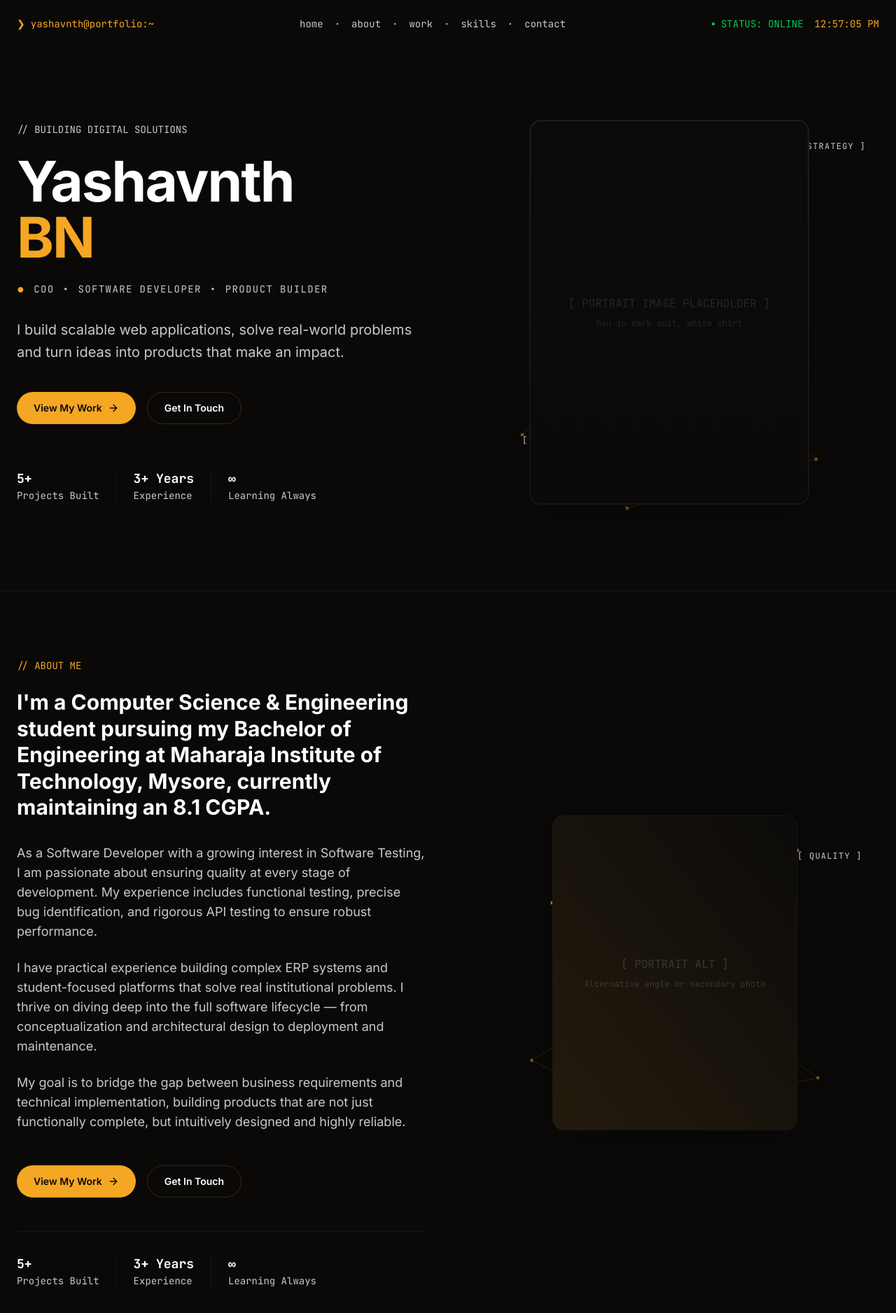
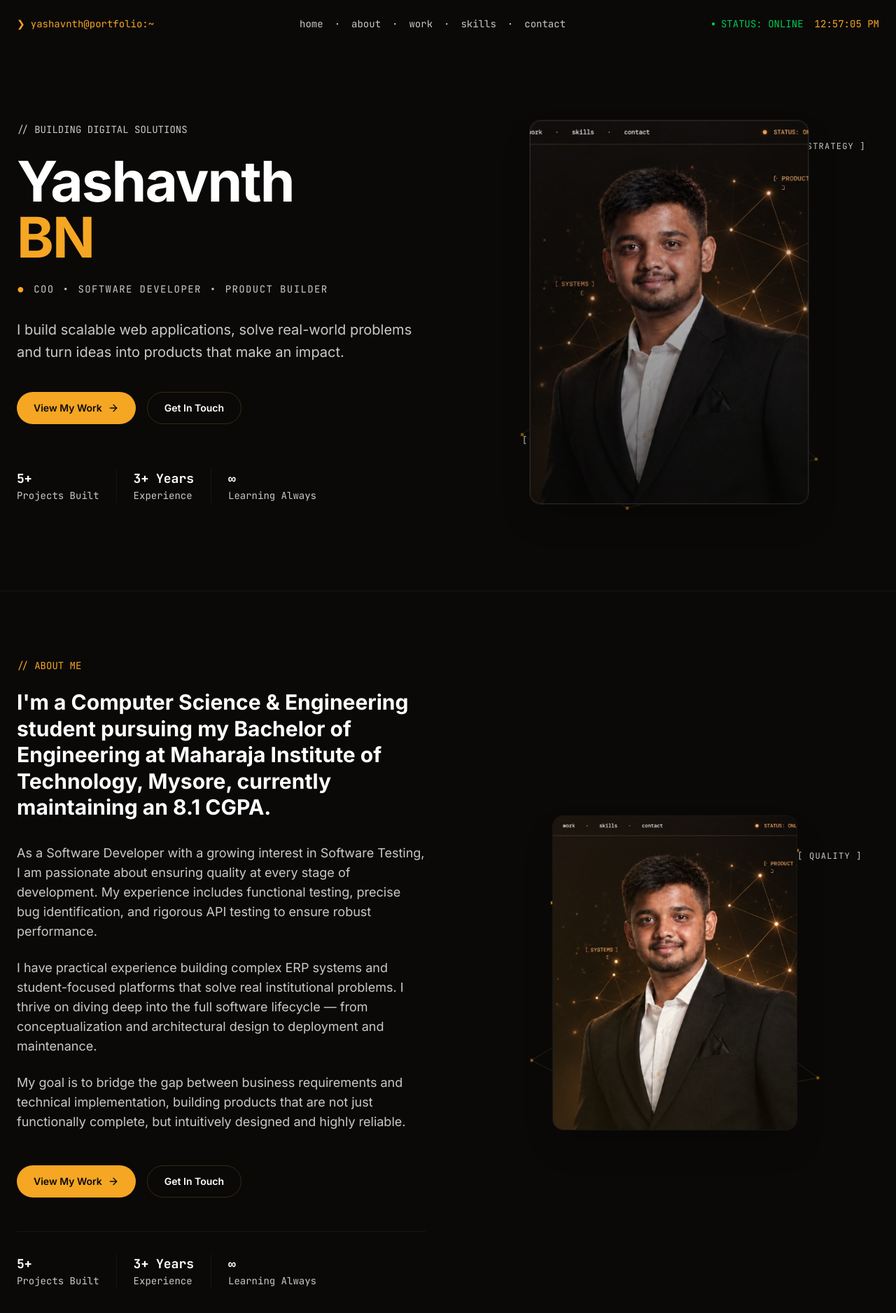
Before and after one commit to bnyashavanth-prog/profile, a React (Vite) app: page / in a window 1280 px wide. Shown: the top 1876 px of the page at 70% size. Built offline with nearby package versions, Linux system fonts and the light colour scheme.

Commit message:
Add portrait image to Hero and About sections

```diff
--- a/src/sections/About.jsx
+++ b/src/sections/About.jsx
@@ -76,12 +76,14 @@ export function About() {
           </div>
 
           <div className="absolute inset-0 z-10 flex items-center justify-center pointer-events-none">
-            <div className="w-[350px] h-[450px] bg-dark-card border border-border-subtle rounded-2xl overflow-hidden shadow-2xl relative">
-              <div className="absolute inset-0 bg-gradient-to-tr from-accent-orange/10 to-transparent"></div>
-              <div className="text-text-gray/20 font-mono text-center absolute top-1/2 left-1/2 -translate-x-1/2 -translate-y-1/2 w-full px-4">
-                [ PORTRAIT ALT ]<br/>
-                <span className="text-xs mt-2 block">Alternative angle or secondary photo</span>
-              </div>
+            <div className="w-[350px] h-[450px] bg-dark-card border border-border-subtle rounded-2xl overflow-hidden shadow-2xl relative pointer-events-auto">
+              <div className="absolute inset-0 bg-gradient-to-tr from-accent-orange/10 to-transparent z-10 pointer-events-none"></div>
+              <img
+                src="/portrait.jpg"
+                alt="Yashavnth BN Portrait"
+                className="w-full h-full object-cover object-right"
+                style={{ objectPosition: '75% center' }}
+              />
             </div>
           </div>
         </motion.div>
--- a/src/sections/Hero.jsx
+++ b/src/sections/Hero.jsx
@@ -73,13 +73,14 @@ export function Hero() {
           {/* Placeholder for portrait. Since we don't have the image file, use a stylized placeholder */}
           <div className="absolute inset-0 z-10 flex items-center justify-center pointer-events-none">
             <div className="w-[300px] h-[400px] lg:w-[400px] lg:h-[550px] bg-dark-card border border-border-subtle rounded-2xl overflow-hidden relative shadow-2xl flex items-center justify-center group pointer-events-auto">
-              <div className="absolute inset-0 bg-gradient-to-t from-dark-bg to-transparent opacity-60 z-10"></div>
-              {/* If an image is provided later, replace this div with an <img> */}
-              <div className="text-text-gray/20 font-mono text-center px-4">
-                [ PORTRAIT IMAGE PLACEHOLDER ]<br/>
-                <span className="text-xs mt-2 block">Man in dark suit, white shirt</span>
-              </div>
-              <div className="absolute inset-0 ring-1 ring-inset ring-white/10 rounded-2xl"></div>
+              <div className="absolute inset-0 bg-gradient-to-t from-dark-bg to-transparent opacity-60 z-10 pointer-events-none"></div>
+              <img
+                src="/portrait.jpg"
+                alt="Yashavnth BN Portrait"
+                className="w-full h-full object-cover object-right"
+                style={{ objectPosition: '75% center' }}
+              />
+              <div className="absolute inset-0 ring-1 ring-inset ring-white/10 rounded-2xl pointer-events-none z-20"></div>
             </div>
           </div>
         </motion.div>
```
Also changed, not shown: public/portrait.jpg (added).
